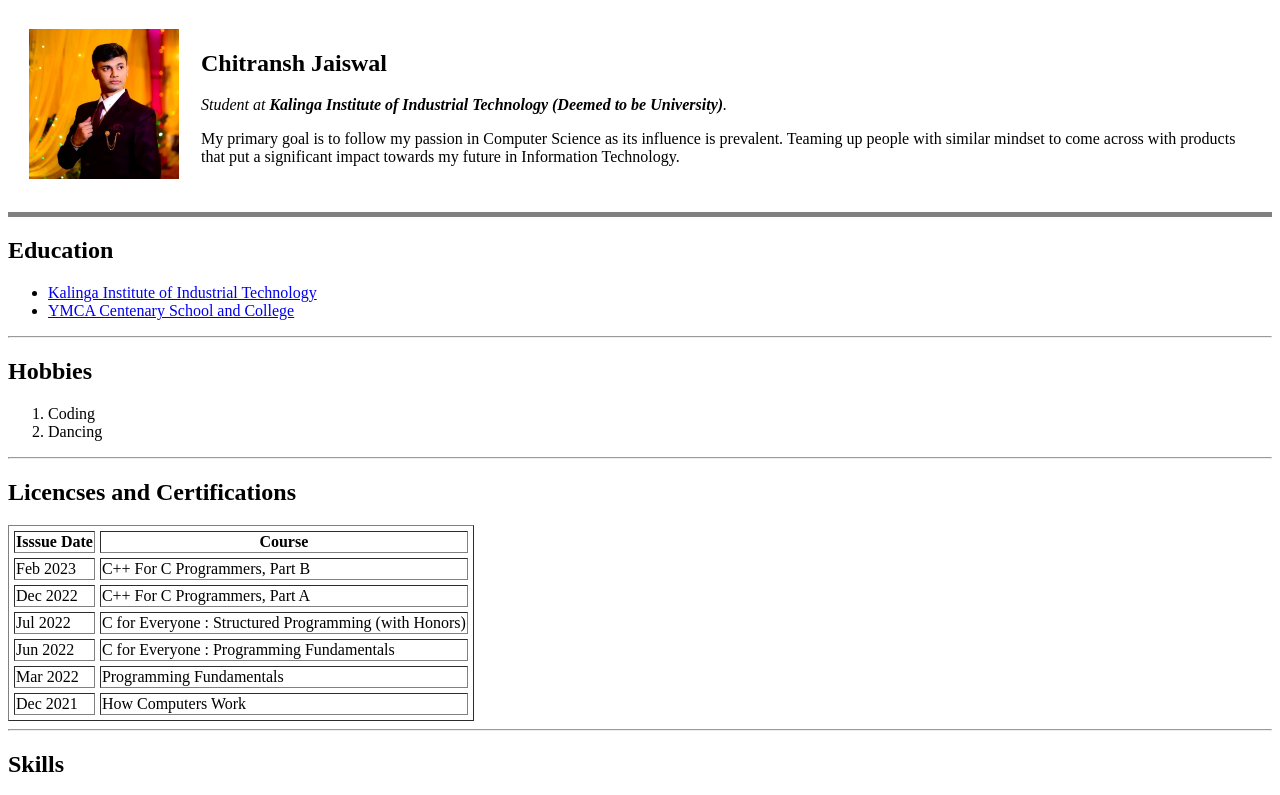
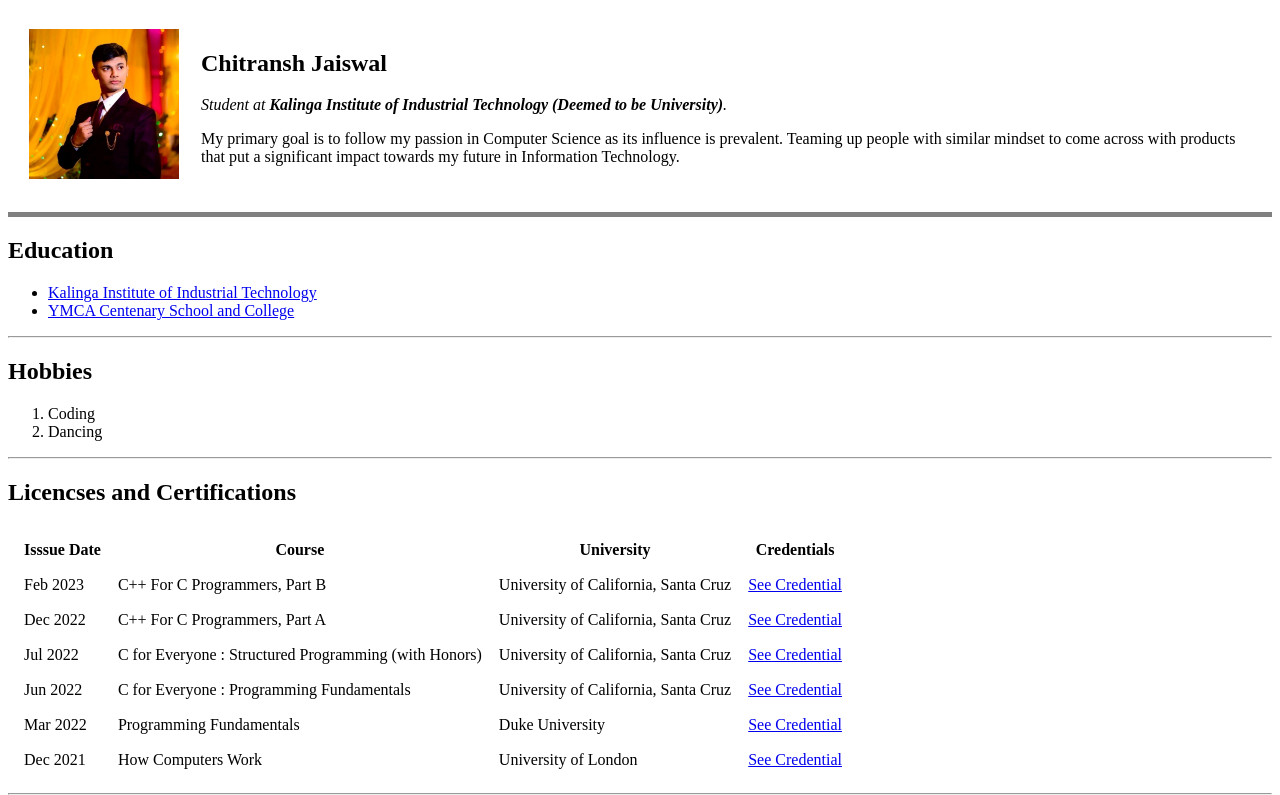
Before and after one commit to jaiswalchitransh/My-FIRST-HTML, a plain HTML site: page index.html in a window 1280 px wide. Shown: the top 795 px of the page. Drawn offline with Linux system fonts and the light colour scheme.

Commit message:
Update index.html

```diff
--- a/index.html
+++ b/index.html
@@ -54,37 +54,57 @@
             </div>
             <div>
                 <h2>Licencses and Certifications</h2>
-                <table cellspacing="5" border="1">
+                <table cellspacing="15">
                     <thead>
                         <tr>
                             <th>Isssue Date</th>
                             <th>Course</th>
+                            <th>University</th>
+                            <th>Credentials</th>
                         </tr>
                     </thead>
                     <tbody>
                         <tr>
                             <td>Feb 2023</td>
                             <td>C++ For C Programmers, Part B</td>
+                            <td>University of California, Santa Cruz</td>
+                            <td><a href="https://www.coursera.org/account/accomplishments/verify/4F756TVD9AR5">See
+                                    Credential</a></td>
                         </tr>
                         <tr>
                             <td>Dec 2022</td>
                             <td>C++ For C Programmers, Part A</td>
+                            <td>University of California, Santa Cruz</td>
+                            <td><a href="https://www.coursera.org/account/accomplishments/verify/WRDUKUGMLLEV">See
+                                    Credential</a></td>
                         </tr>
                         <tr>
                             <td>Jul 2022</td>
                             <td>C for Everyone : Structured Programming (with Honors)</td>
+                            <td>University of California, Santa Cruz</td>
+                            <td><a href="https://www.coursera.org/account/accomplishments/verify/H2XAW4PZADC5">See
+                                    Credential</a></td>
                         </tr>
                         <tr>
                             <td>Jun 2022</td>
                             <td>C for Everyone : Programming Fundamentals</td>
+                            <td>University of California, Santa Cruz</td>
+                            <td><a href="https://www.coursera.org/account/accomplishments/verify/DVJ2RXAG7G98">See
+                                    Credential</a></td>
                         </tr>
                         <tr>
                             <td>Mar 2022</td>
                             <td>Programming Fundamentals</td>
+                            <td>Duke University</td>
+                            <td><a href="https://www.coursera.org/account/accomplishments/verify/AA4H9VZUV8HL">See
+                                    Credential</a></td>
                         </tr>
                         <tr>
                             <td>Dec 2021</td>
                             <td>How Computers Work</td>
+                            <td>University of London</td>
+                            <td><a href="https://www.coursera.org/account/accomplishments/verify/AZBPU97BAE68">See
+                                    Credential</a></td>
                         </tr>
                     </tbody>
                     <tfoot></tfoot>
```
